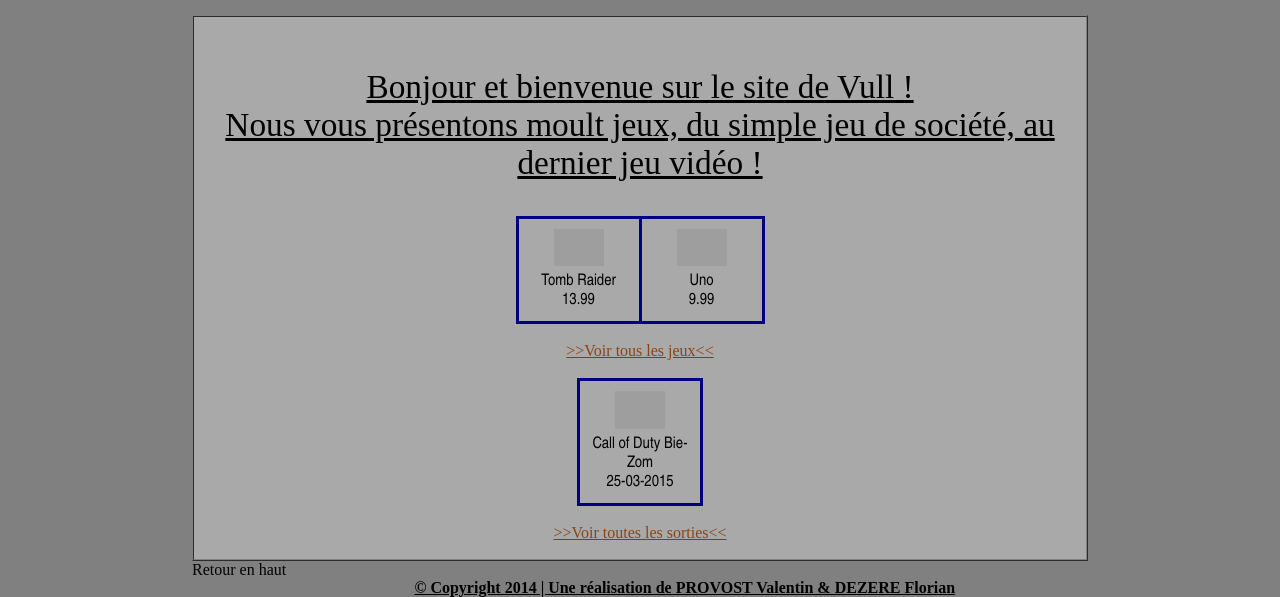
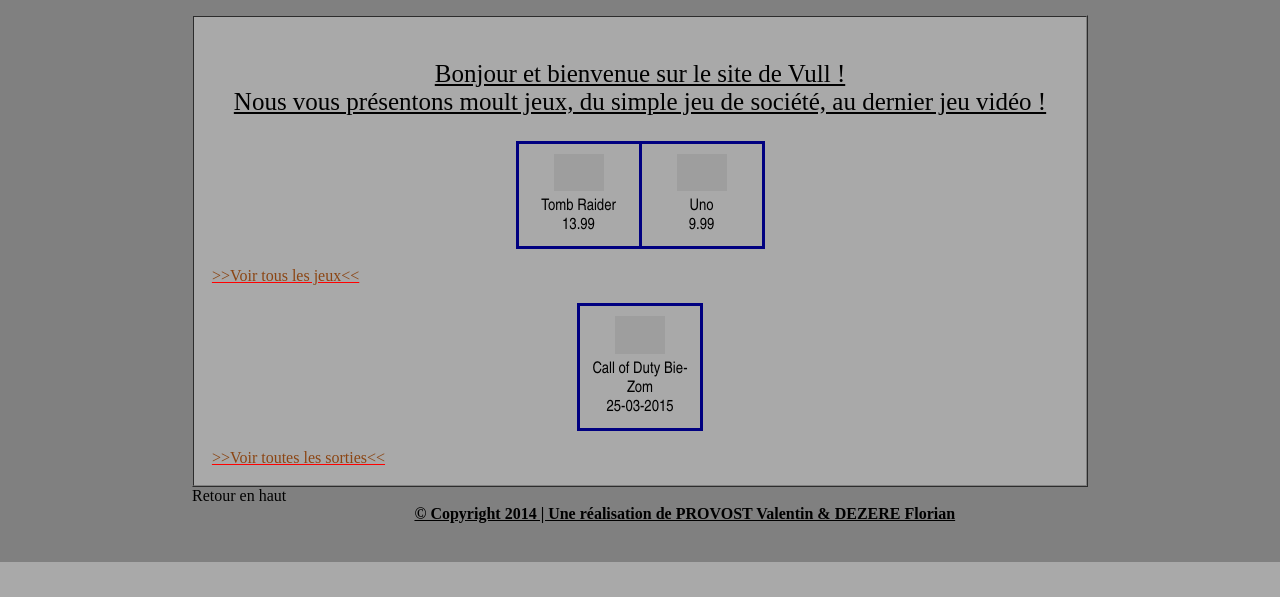
Before and after one commit to DezereFlorian/Web-Dynamique__L2-SPI, a PHP site: page / in a window 1280 px wide. Shown: the part 238-835 px from the top of the page. After the commit the page ends 800 px from the top, so only its background shows below. Run offline with PHP 8.4, Linux system fonts and the light colour scheme; data comes from the database, SQL or seed files in the repository; some libraries are stand-ins or nearby versions; grey boxes are pictures that could not be loaded.

Commit message:
modif css

```diff
--- a/global.css
+++ b/global.css
@@ -131,12 +131,12 @@ section a:hover{
     font-weight:bold;
 }
 
-.lienbasique, .lienbasique:visited {
+article .lienbasique, .lienbasique:visited {
     text-decoration: underline;
     color: saddlebrown;
     text-decoration-color: red;
-    text-align: inherit;
     text-align: left;
+    display: inline-block;
 }
 
 p{
@@ -168,16 +168,12 @@ p{
 }
 
 .bienvenue{
-    text-align: center;
     text-decoration: none;
 }
 
-.bienvenue .para_acceuil{
-    font-size: 25pt;
-}
-
-.bienvenue .lienbasique{
-    text-align: left;
+.para_acceuil{
+    font-size: 25px;
+    text-align: center;
 }
 
 #connection, #inscription{
```
